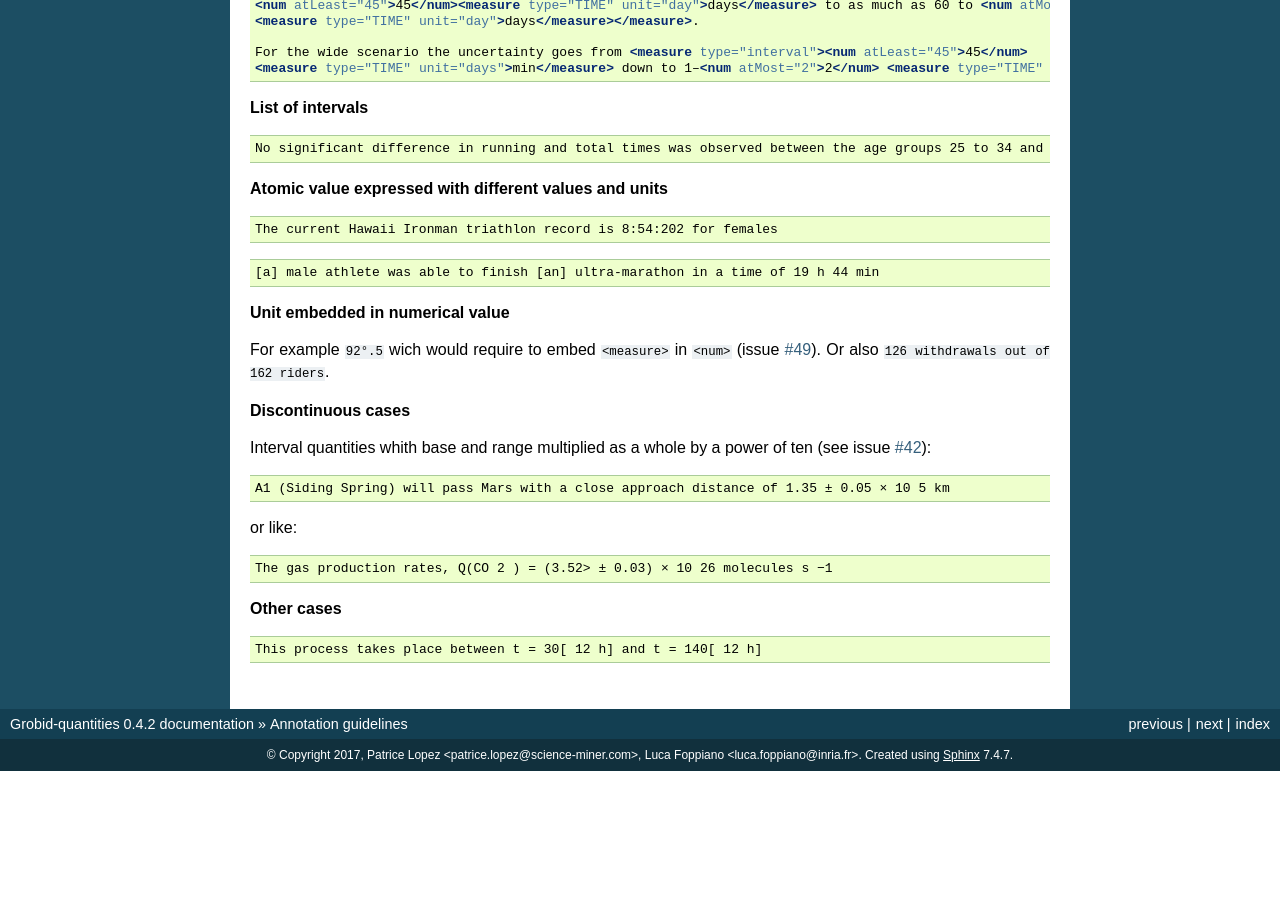
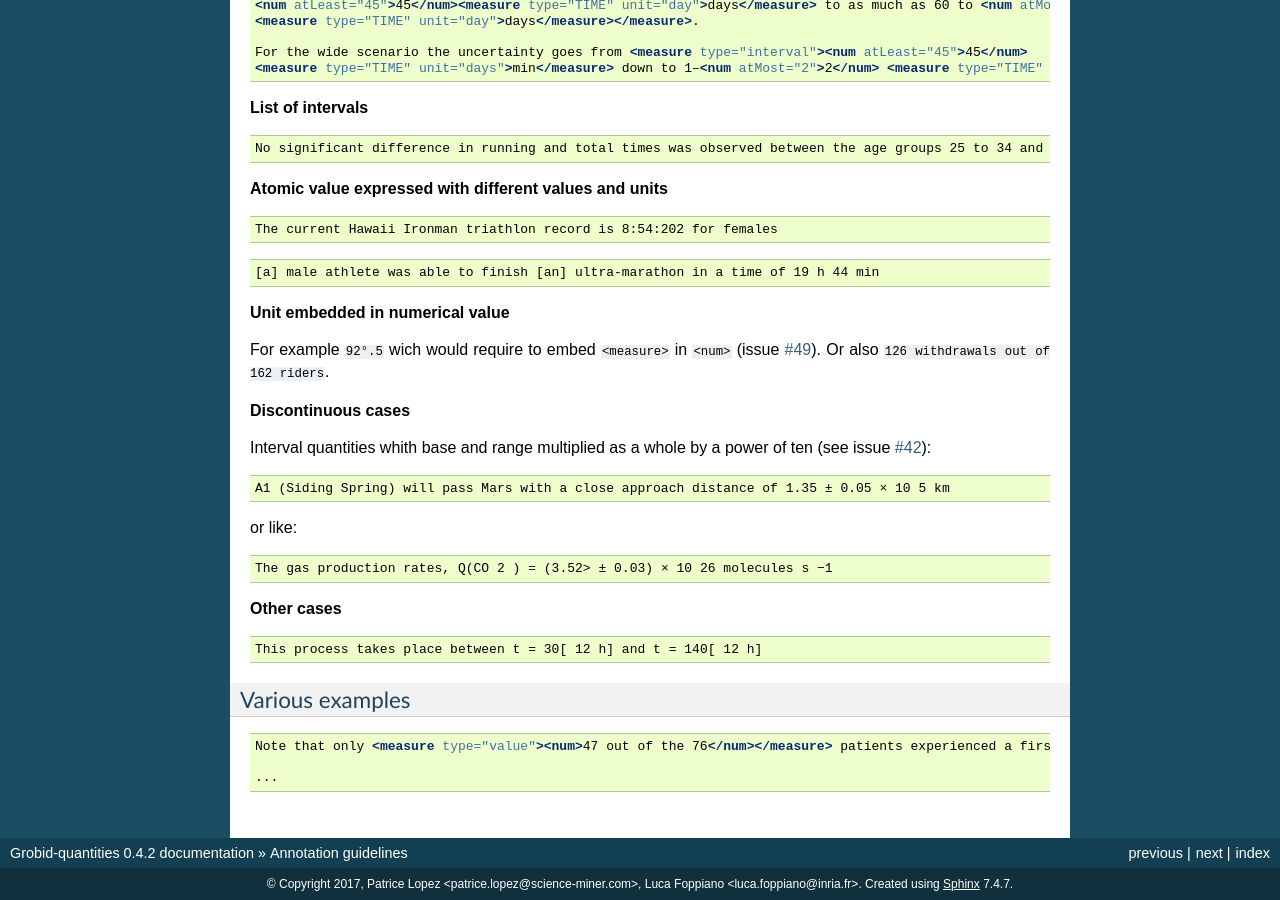
Before and after one commit to lfoppiano/grobid-quantities, a Sphinx documentation site: the page built from doc/guidelines.rst, in a window 1280 px wide and 900 px high, scrolled down 7821 px. Built offline with Sphinx 7.4.7, drawn with Linux system fonts in a browser that asks for light colours; before the commit the page ends 8592 px from its top, so only the background shows below that.

Commit message:
second check of hal-00595947 ; hal--00643787 ; hal-00720564

```diff
--- a/doc/guidelines.rst
+++ b/doc/guidelines.rst
@@ -530,3 +530,12 @@ or like:
 .. code-block:: xml
 
   This process takes place between t = 30[ 12 h] and t = 140[ 12 h]
+
+Various examples
+~~~~~~~~~~~~~~~~
+
+.. code-block:: xml
+
+  Note that only <measure type="value"><num>47 out of the 76</num></measure> patients experienced a first accident.
+
+  ...
```
Also changed, not shown: 3 other files.
